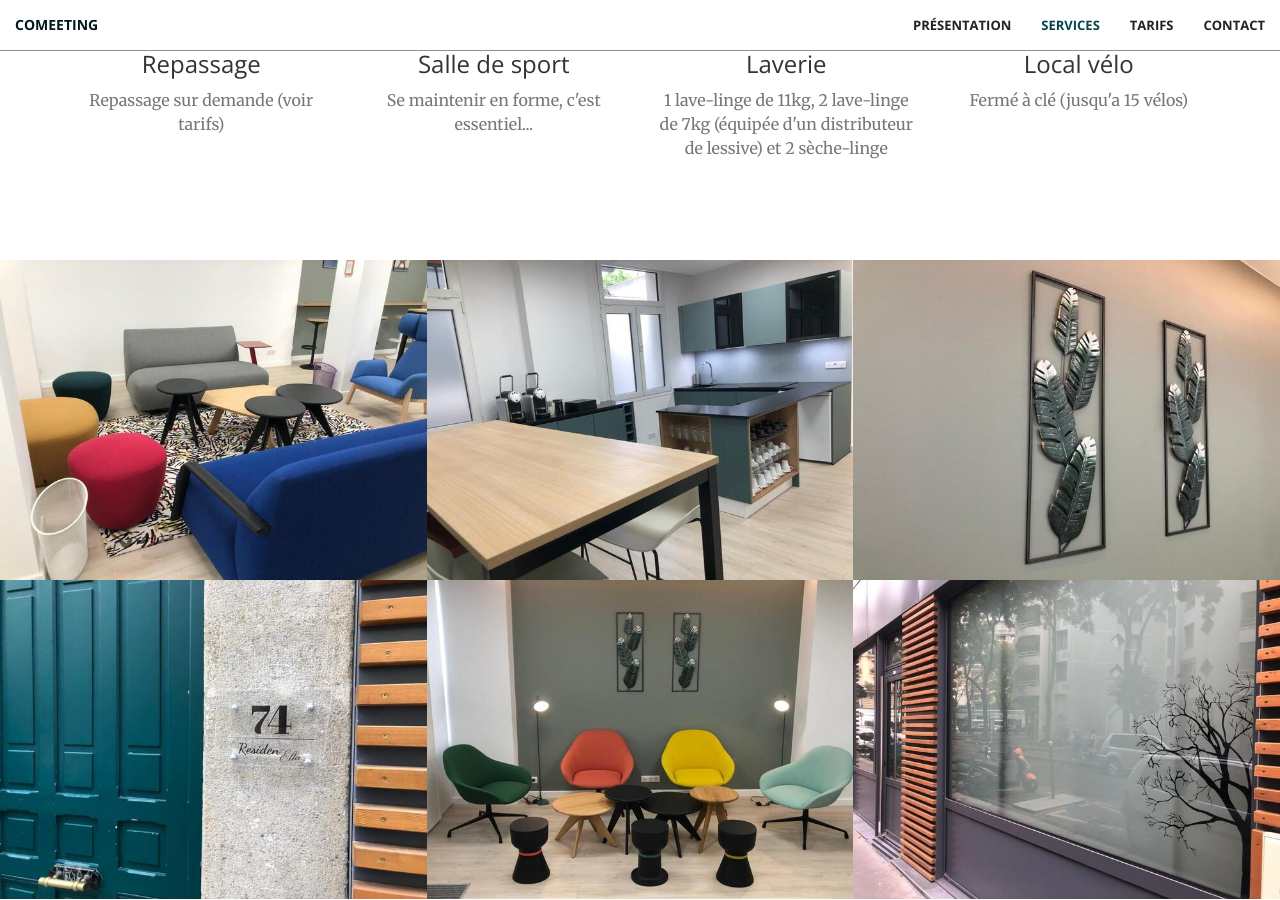
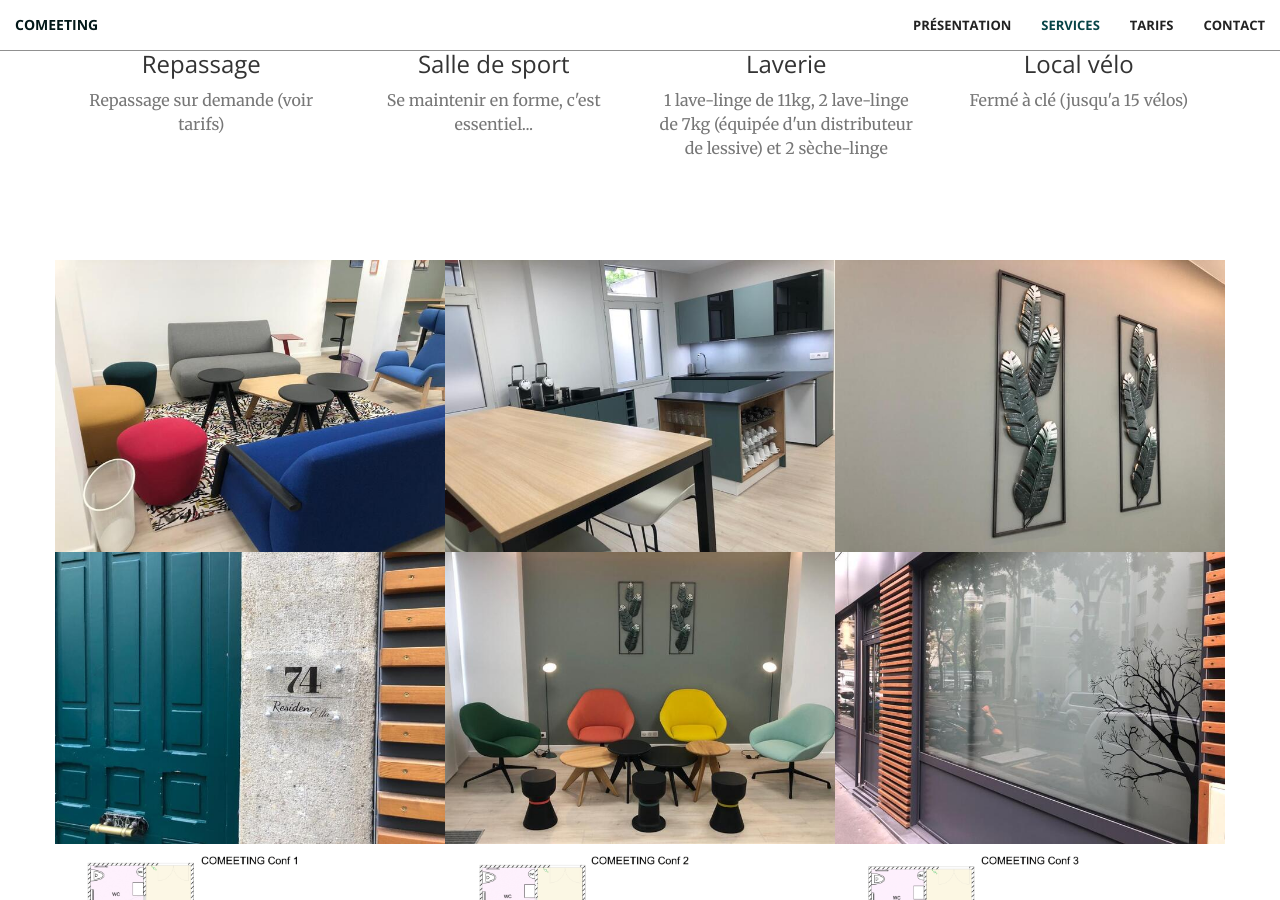
Before and after one commit to 74-mademoiselle/residence-ella.github.io, a Jekyll site: the page built from comeeting.html, in a window 1280 px wide and 900 px high, scrolled down 1693 px. Built offline with Jekyll 4.4.1, drawn with Linux system fonts in a browser that asks for light colours; nearby versions of some CDN libraries.

Commit message:
Style Adjustments

```diff
--- a/_includes/comeeting/photos.html
+++ b/_includes/comeeting/photos.html
@@ -1,5 +1,5 @@
 <section class="no-padding">
-    <div class="container-fluid">
+    <div class="container">
         <div class="row no-gutter">
             <div class="col-lg-4 col-sm-6">
                 <img src="/img/comeeting/1.png" class="img-responsive portfolio-image" alt="">
--- a/_includes/comeeting/prices.html
+++ b/_includes/comeeting/prices.html
@@ -5,7 +5,7 @@
                 <h2 class="section-heading">Tarifs</h2>
                 <hr class="primary">
                 <div>
-                    <table class="table-bordered">
+                    <table class="table table-bordered">
                         <tr>
                             <th colspan="2">Tout compris</th>
                         </tr>
```
